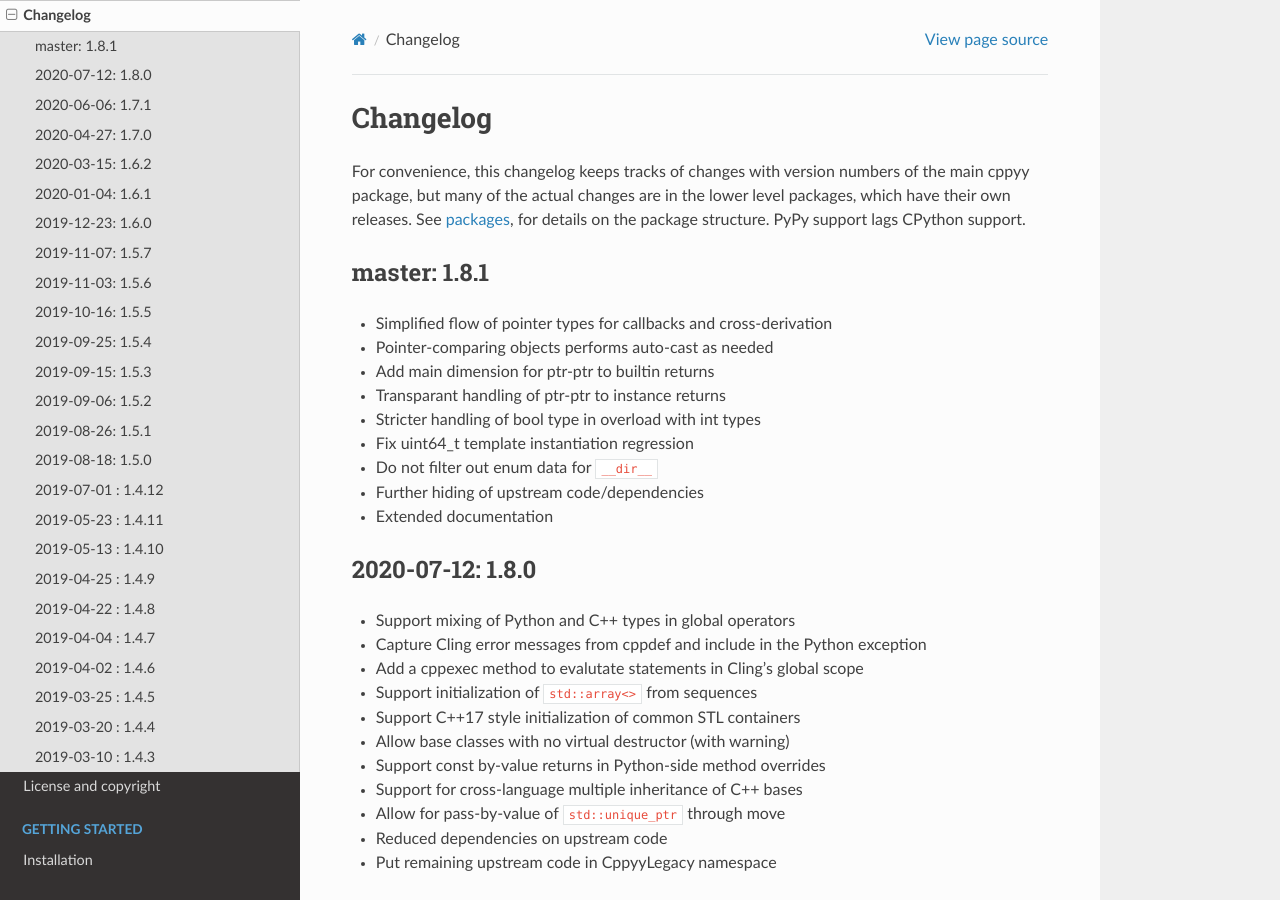
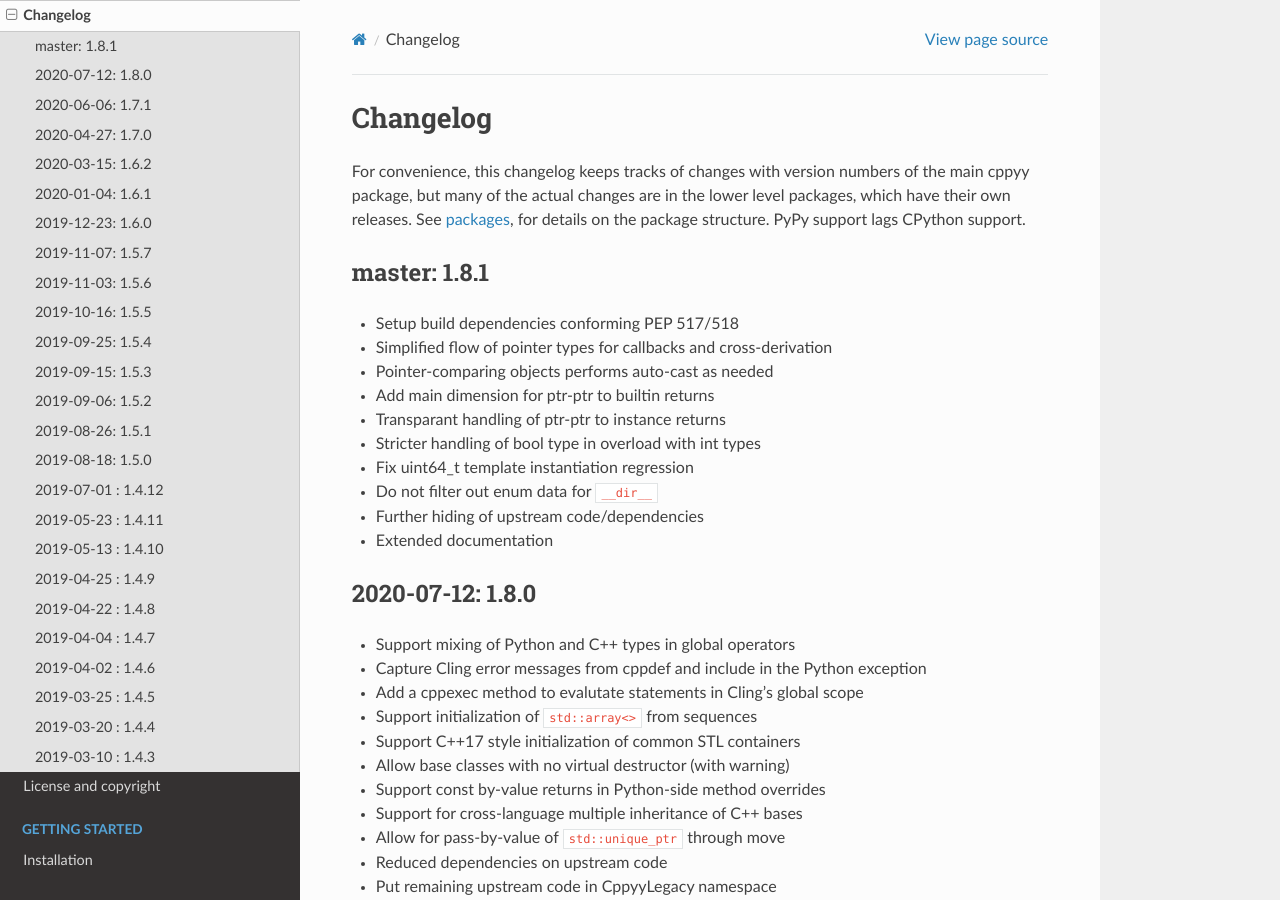
Before and after one commit to wlav/cppyy, a Sphinx documentation site: the page built from doc/source/changelog.rst, in a window 1280 px wide and 900 px high. Built offline with Sphinx 7.4.7 and the Read the Docs theme 2.0.0, drawn with Linux system fonts in a browser that asks for light colours.

Commit message:
add that PEP517/518 are now followed to changelog

```diff
--- a/doc/source/changelog.rst
+++ b/doc/source/changelog.rst
@@ -13,6 +13,7 @@
 master: 1.8.1
 -------------
 
+* Setup build dependencies conforming PEP 517/518
 * Simplified flow of pointer types for callbacks and cross-derivation
 * Pointer-comparing objects performs auto-cast as needed
 * Add main dimension for ptr-ptr to builtin returns
```
